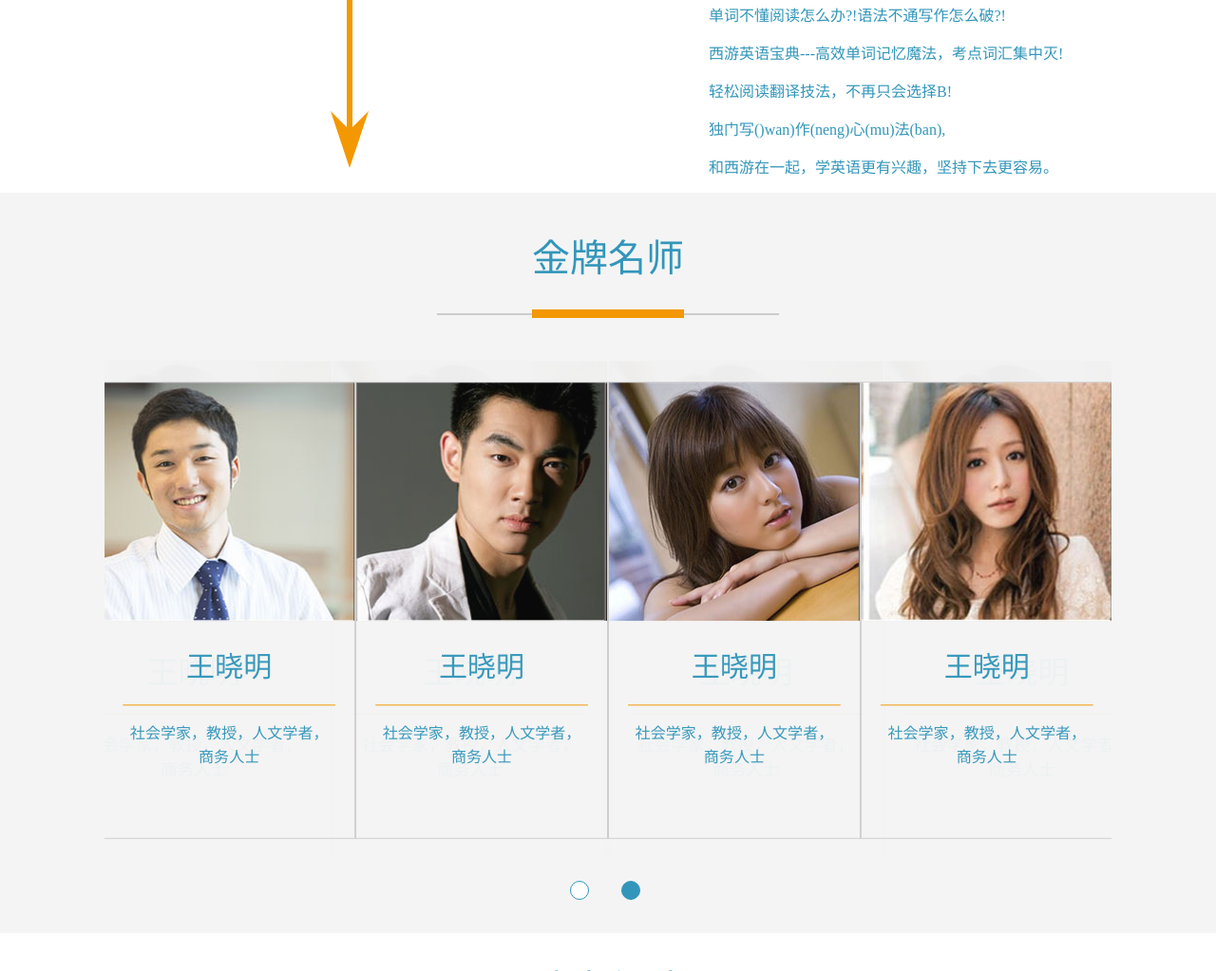
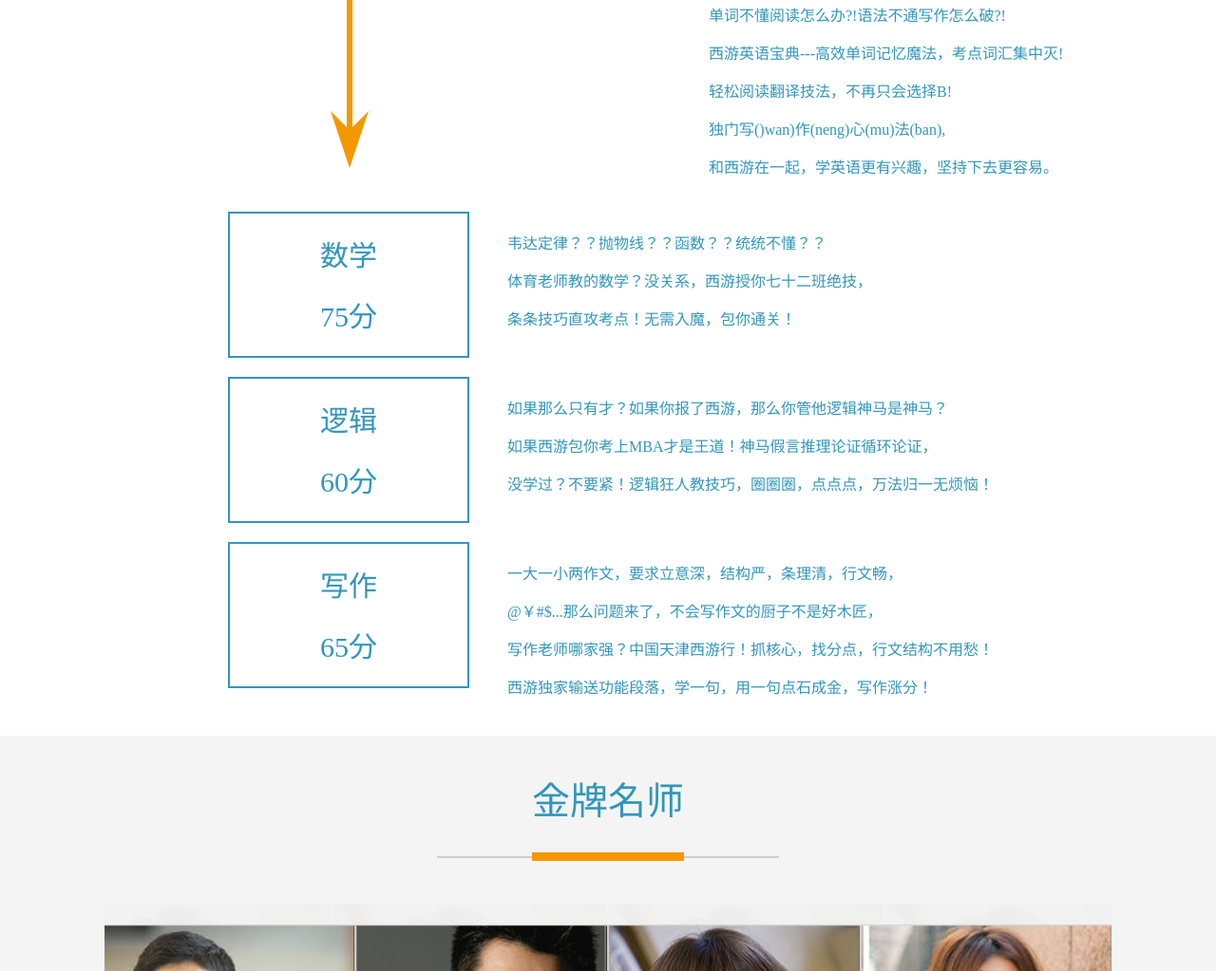
Before and after one commit to ifir/xyedu, a website: page src/index.html in a window 1280 px wide. Shown: the part 825-1848 px from the top of the page at 95% size. Drawn offline with Linux system fonts and the light colour scheme.

Commit message:
首页完成

```diff
--- a/src/assets/scss/style.scss
+++ b/src/assets/scss/style.scss
@@ -422,6 +422,38 @@ nav
             background: map-get($colorMaps,yellow);
 
             @include radius(50%);
+        }
+    }
+    .bs-info-box{
+        margin:20px 0;
+        .pull-left{
+            width: 40%;
+        }
+        .pull-right{
+            width: 60%;
+        }
+        .blue-box{
+            width: 250px;
+            height: 150px;
+            border:2px solid map-get($colorMaps,blue);
+            color: map-get($colorMaps,blue);
+            margin-left: 130px;
+            h3, p{
+                font-size: 30px;
+
+            }
+            h3{
+                font-weight: normal;
+                padding:20px 0;
+                margin:0;
+            }
+            p{
+                margin:0;
+            }
+        }
+        .blue-box-p{
+            color:map-get($colorMaps,blue);
+            margin: 20px 0;
         }
     }
     .yel
--- a/src/index.html
+++ b/src/index.html
@@ -126,11 +126,64 @@
 						</div>
 					</div>
 				</div>
-				<div>
-					<div></div>
+
+
+				<div class="bs-info-box clearfix">
+					<div class="pull-left">
+						<div class="blue-box text-center">
+							<h3>数学</h3>
+							<p>75分</p>
+						</div>
+
+					</div>
+					<div class="pull-right">
+						<div class="blue-box-p">
+							<p>韦达定律？？抛物线？？函数？？统统不懂？？</p>
+							<p>体育老师教的数学？没关系，西游授你七十二班绝技，</p>
+							<p>条条技巧直攻考点！无需入魔，包你通关！</p>
+						</div>
+					</div>
 				</div>
-				<div></div>
-				<div></div>
+
+				<div class="bs-info-box clearfix">
+					<div class="pull-left">
+						<div class="blue-box text-center">
+							<h3>逻辑</h3>
+							<p>60分</p>
+						</div>
+
+					</div>
+					<div class="pull-right">
+						<div class="blue-box-p">
+							<p>如果那么只有才？如果你报了西游，那么你管他逻辑神马是神马？</p>
+							<p>如果西游包你考上MBA才是王道！神马假言推理论证循环论证，</p>
+							<p>没学过？不要紧！逻辑狂人教技巧，圈圈圈，点点点，万法归一无烦恼！</p>
+						</div>
+					</div>
+				</div>
+
+
+				<div class="bs-info-box clearfix">
+					<div class="pull-left">
+						<div class="blue-box text-center">
+							<h3>写作</h3>
+							<p>65分</p>
+						</div>
+
+					</div>
+					<div class="pull-right">
+						<div class="blue-box-p">
+							<p>一大一小两作文，要求立意深，结构严，条理清，行文畅，</p>
+							<p>@￥#$...那么问题来了，不会写作文的厨子不是好木匠，</p>
+							<p>写作老师哪家强？中国天津西游行！抓核心，找分点，行文结构不用愁！</p>
+							<p>西游独家输送功能段落，学一句，用一句点石成金，写作涨分！</p>
+						</div>
+					</div>
+				</div>
+
+
+
+
 			</div>
 			<div class="list-box hide">
 				<ul class="clearfix">
```
Also changed, not shown: src/dist/css/style.css.
